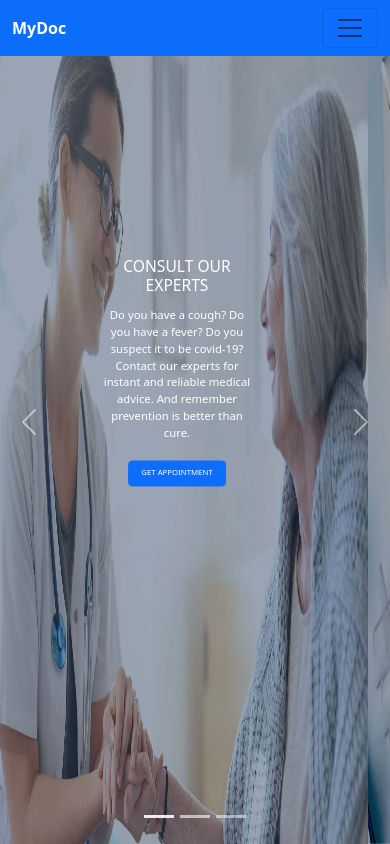
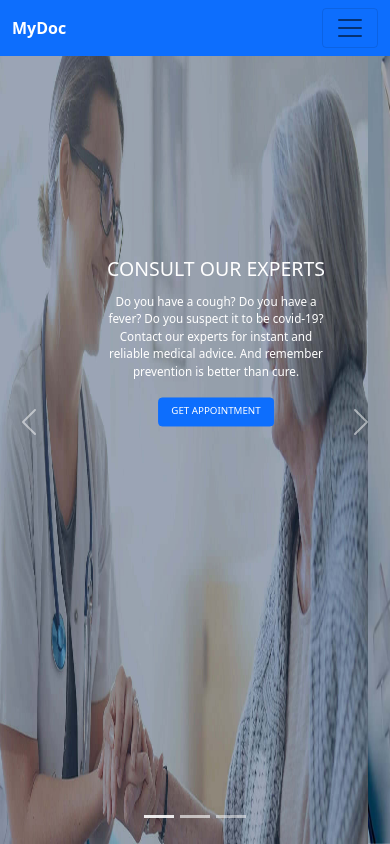
Before and after one commit to Sunita-Mishra/My-doc, a plain HTML site: page index.html in a window 390 px wide. Drawn offline with nearby package versions, Linux system fonts and the light colour scheme.

Commit message:
Update mydoc.css

```diff
--- a/mydoc.css
+++ b/mydoc.css
@@ -62,7 +62,7 @@ h5{
 	width: 100vw;
 }
 .slides{
-	width: 40%;
+	width: 60%;
 	left: 31%;
 	top: 30%;
 }
@@ -70,15 +70,15 @@ h5{
 @media(max-width:500px)
 {
 	.buttons{
-		font-size: 2vw;
+		font-size: 2.5vw;
 
 	}
 	.para{
-		font-size: 2.9vw!important;
+		font-size: 3vw!important;
 	}
 	h5{
 		text-align: center;
 
-		font-size: 4vw;
+		font-size: 5vw;
 	}
 }
```
